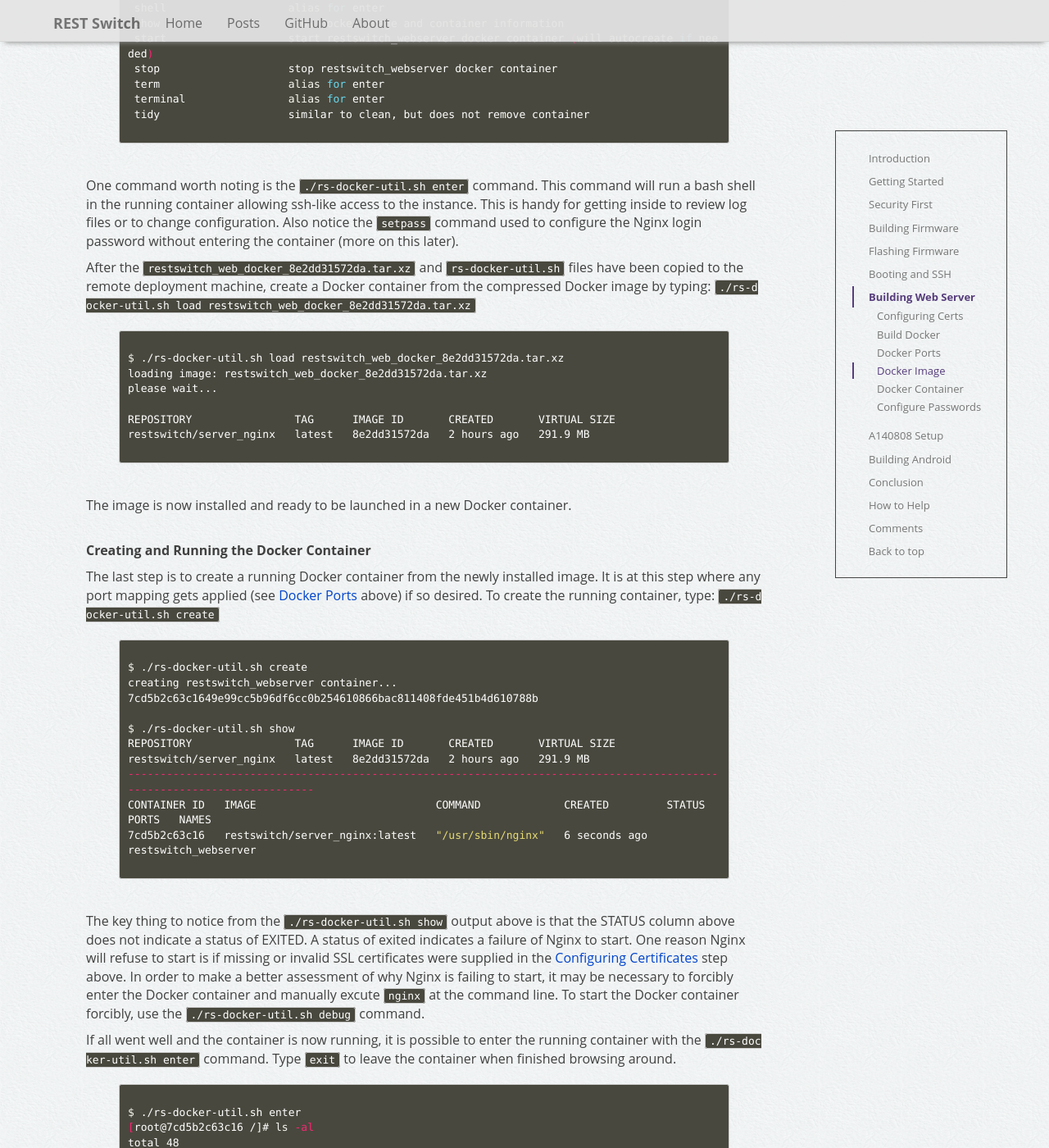
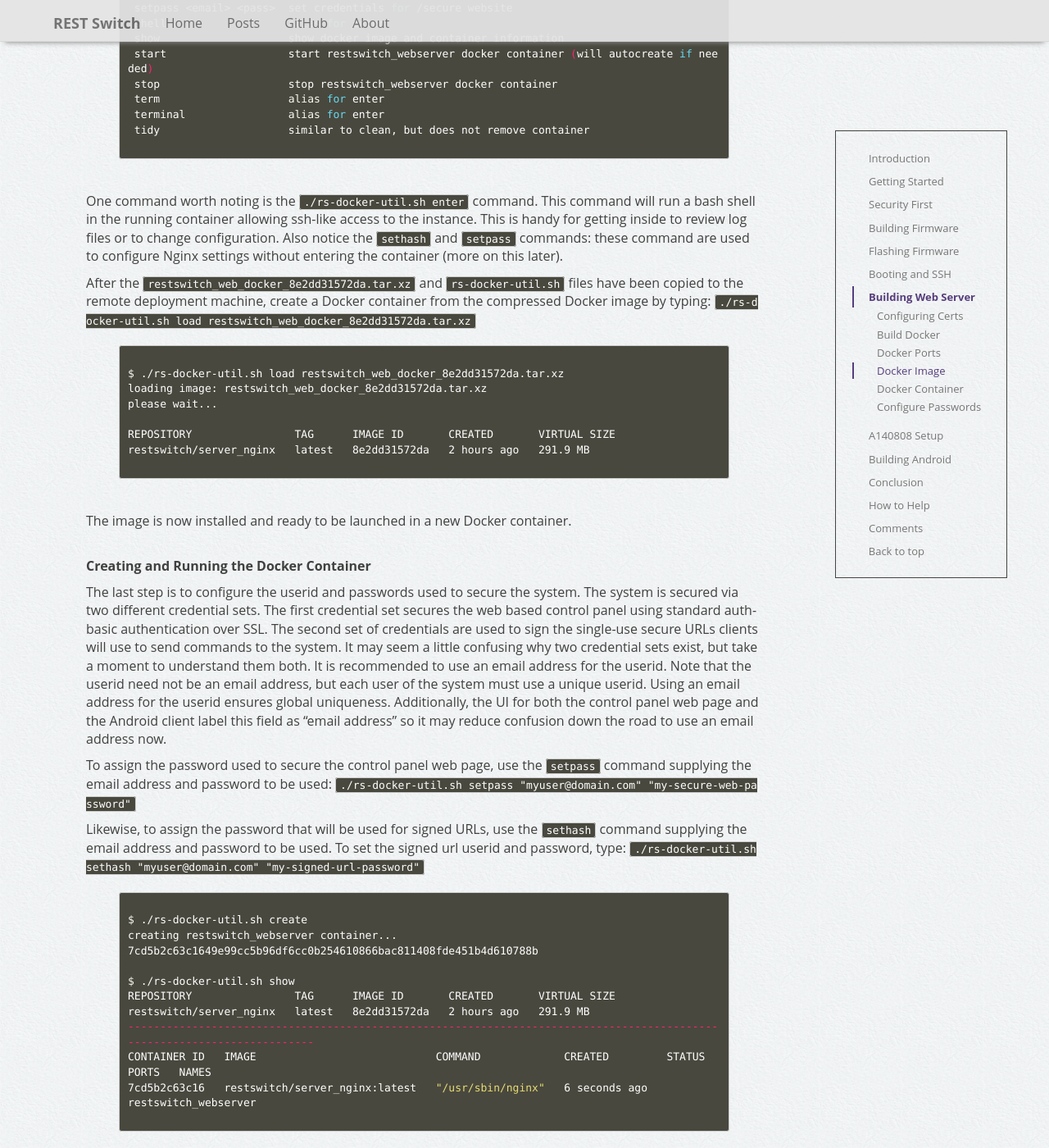
Before and after one commit to rest-switch/rest-switch.github.io, a Jekyll site: the page built from _posts/2015-11-02-a140808.markdown, in a window 1280 px wide and 1400 px high, scrolled down 20275 px. Shown: the whole window at 82% size. Built offline with Jekyll 4.4.1, drawn with Linux system fonts in a browser that asks for light colours; nearby versions of some CDN libraries; comment, search, counter and statistics services are not loaded; some of the changed text lies outside the part shown.

Commit message:
restore sethash doc

```diff
--- a/_posts/2015-11-02-a140808.markdown
+++ b/_posts/2015-11-02-a140808.markdown
@@ -782,6 +782,7 @@ Commands:
  enter                   enter a running container (will autocreate and start if needed)
  load <tar.xz>           load an existing image
  run                     alias for start
+ sethash <email> <pass>  set credentials for nginx.conf auth hash
  setpass <email> <pass>  set credentials for /secure website
  shell                   alias for enter
  show                    show docker image and container information
@@ -793,7 +794,7 @@ Commands:
 
 {% endhighlight %}
 
-One command worth noting is the <code>./rs-docker-util.sh enter</code> command. This command will run a bash shell in the running container allowing ssh-like access to the instance. This is handy for getting inside to review log files or to change configuration. Also notice the <code>setpass</code> command used to configure the Nginx login password without entering the container (more on this later).
+One command worth noting is the <code>./rs-docker-util.sh enter</code> command. This command will run a bash shell in the running container allowing ssh-like access to the instance. This is handy for getting inside to review log files or to change configuration. Also notice the <code>sethash</code> and <code>setpass</code> commands: these command are used to configure Nginx settings without entering the container (more on this later).
 
 After the <code>restswitch_web_docker_8e2dd31572da.tar.xz</code> and <code>rs-docker-util.sh</code> files have been copied to the remote deployment machine, create a Docker container from the compressed Docker image by typing: <code>./rs-docker-util.sh load restswitch_web_docker_8e2dd31572da.tar.xz</code>
 
@@ -814,7 +815,11 @@ The image is now installed and ready to be launched in a new Docker container.
 
 <br/>**Creating and Running the Docker Container**
 
-The last step is to create a running Docker container from the newly installed image. It is at this step where any port mapping gets applied (see <a href="#bweb-docker-ports">Docker Ports</a> above) if so desired. To create the running container, type: <code>./rs-docker-util.sh create</code>
+The last step is to configure the userid and passwords used to secure the system. The system is secured via two different credential sets. The first credential set secures the web based control panel using standard auth-basic authentication over SSL. The second set of credentials are used to sign the single-use secure URLs clients will use to send commands to the system. It may seem a little confusing why two credential sets exist, but take a moment to understand them both. It is recommended to use an email address for the userid. Note that the userid need not be an email address, but each user of the system must use a unique userid. Using an email address for the userid ensures global uniqueness. Additionally, the UI for both the control panel web page and the Android client label this field as "email address" so it may reduce confusion down the road to use an email address now.
+
+To assign the password used to secure the control panel web page, use the <code>setpass</code> command supplying the email address and password to be used: <code>./rs-docker-util.sh setpass "myuser@domain.com" "my-secure-web-password"</code>
+
+Likewise, to assign the password that will be used for signed URLs, use the <code>sethash</code> command supplying the email address and password to be used.  To set the signed url userid and password, type: <code>./rs-docker-util.sh sethash "myuser@domain.com" "my-signed-url-password"</code>
 
 {% highlight sh %}
 
@@ -943,7 +948,7 @@ Now that the A140808 device has a connection to the web server, it is now possib
 
 The Device Control Panel web page has two device sections for controlling two different unique devices. Paste the serial number in the upper-right edit field where it says "Device ID" of either one.
 
-Finally, in the upper-right corner of the web page, click the "Sign In" menu item, and enter the email address and password assigned previously (see <a href="#bweb-config-pw">setpadd</a> above), and finally click the "Sign In" button.
+Finally, in the upper-right corner of the web page, click the "Sign In" menu item, and enter the email address and password assigned previously (see <a href="#bweb-config-pw">sethash</a> above), and then click the "Sign In" button.
 
 At this point the configuration is complete! Clicking "Button 1" should result in relay 1 clicking shut for 250 ms. Likewise, clicking "Button 2" should result in relay 2 clicking shut for 250 ms. Now that the system is working end-to-end, it is time to build the Android client.
 
```
